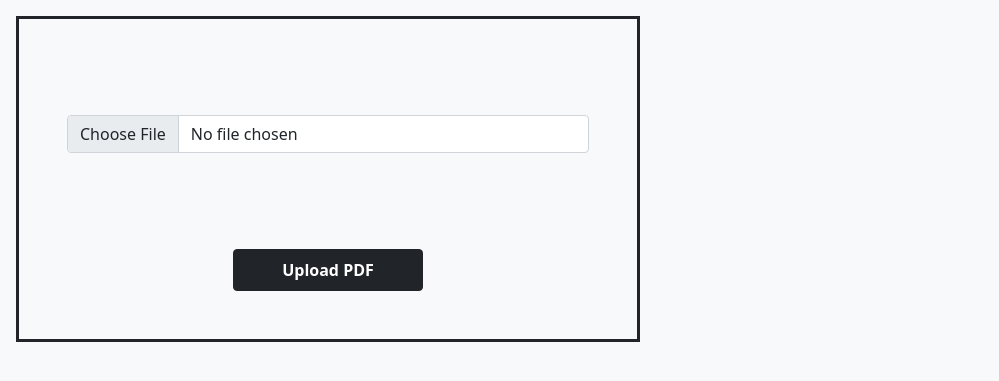
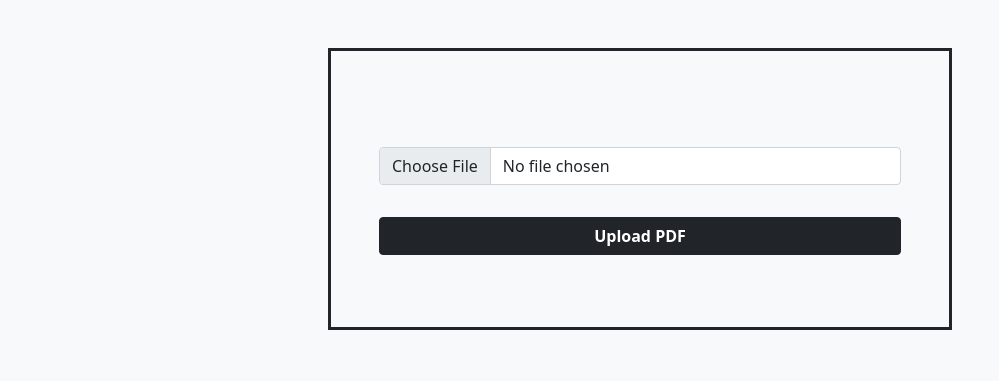
Before and after one commit to StarDev44/LectorPdf, a PHP site: page /Pages/Upload.php in a window 1280 px wide. Shown: the part 56-437 px from the top of the page, without its empty margins (0-999 px from the left). Run offline with PHP 8.4, Linux system fonts and the light colour scheme.

Commit message:
Beta Version

```diff
--- a/Views/layout.php
+++ b/Views/layout.php
@@ -17,17 +17,17 @@
 
         <nav class="navbar navbar-expand-lg navbar-dark bg-dark">
             <div class="container-fluid">
-                <a class="navbar-brand fw-bold" href="/PDF_LECTOR/">PDF Lector</a>
+                <a class="navbar-brand fw-bold" href="/PDF_Lector">PDF Lector</a>
                 <button class="navbar-toggler" type="button" data-bs-toggle="collapse" data-bs-target="#navbarSupportedContent" aria-controls="navbarSupportedContent" aria-expanded="false" aria-label="Toggle navigation">
                     <span class="navbar-toggler-icon"></span>
                 </button>
                 <div class="text-center collapse navbar-collapse" id="navbarSupportedContent">
                     <ul class="navbar-nav me-auto mb-2 mb-lg-0">
                         <li class="nav-item">
-                            <a class="nav-link" aria-current="page" href="/PDF_LECTOR/Pages/Upload.php">Upload PDF</a>
+                            <a class="nav-link" aria-current="page" href="/PDF_Lector/Pages/Upload.php">Upload PDF</a>
                         </li>
                         <li class="nav-item">
-                            <a class="nav-link" href="/PDF_LECTOR/Pages/Viewer.php">PDF Viewer</a>
+                            <a class="nav-link" href="/PDF_Lector/Pages/Viewer.php">PDF Viewer</a>
                         </li>
                     </ul>
                 </div>
--- a/Views/upload_view.php
+++ b/Views/upload_view.php
@@ -1,14 +1,21 @@
-<main class="mx-3 text-center">
-    <form action="">
+<main class="mx-3 row justify-content-center text-center">
+
+    <form
+     class="p-5 mt-5 col-12 col-lg-6 border border-3  border-dark"
+     action="Upload.php"
+     method="POST"
+     enctype="multipart/form-data">
+
+        <div>
+            <p class="card-text">
+
+            </p>
+
+            <input class="form-control mt-5 mb-2" name="file" type="file" id="formFile">
+
+            <button id="submit" class="btn btn-dark my-4 w-100 fw-bold" >Upload PDF</button>
+        </div>
 
     </form>
-    <div class="p-5 mt-3 col-12 col-lg-6 border border-3  border-dark">
-        <p class="card-text">
 
-        </p>
-        <input class="form-control my-5" type="file" id="formFile">
-        <a id="upload" href="/PDF_LECTOR/Pages/View.php" class="btn btn-dark fw-bold mt-0 mt-lg-5 px-5 py-2">
-            Upload PDF
-        </a>
-    </div>
 </main>
```
Also changed, not shown: Pages/Upload.php (+71 -0 lines), Pages/Viewer.php (+10 -0 lines), Views/home.php (+5 -5 lines), 1 other file.
